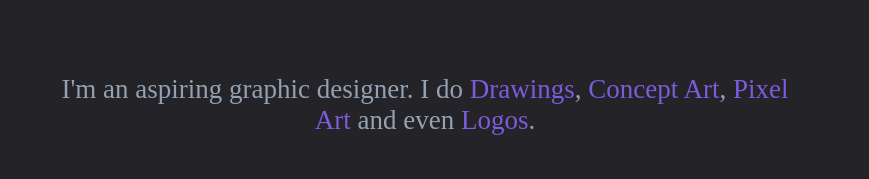
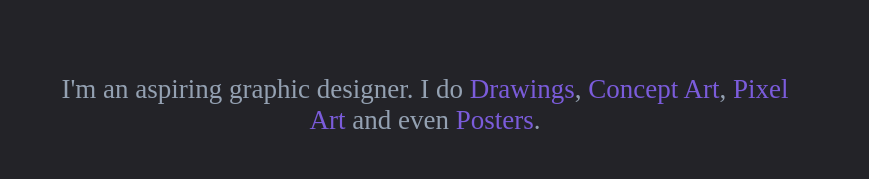
Before and after one commit to TheMiczal/TheMiczal.github.io, a Jekyll site: the page built from index.html, in a window 1280 px wide. Shown: the part 439-618 px from the top of the page, without its empty margins (215-1084 px from the left). Built offline with Jekyll 4.4.1, drawn with Linux system fonts in a browser that asks for light colours; some web fonts are replaced; comment, search, counter and statistics services are not loaded; grey boxes are pictures that could not be loaded.

Commit message:
Update _config.yml

```diff
--- a/_config.yml
+++ b/_config.yml
@@ -42,7 +42,7 @@
 # Main content
 header: Hi.</br>I'm&nbsp;Miczał
 headerParagraph: Art speaks where words are unable to explain.
-indexParagraph1: I'm an aspiring graphic designer. I do <a href="#drawings">Drawings</a>, <a href="#conceptart">Concept Art</a>, <a href="#pixelart">Pixel Art</a> and even <a href="#logos">Logos</a>.
+indexParagraph1: I'm an aspiring graphic designer. I do <a href="#drawings">Drawings</a>, <a href="#conceptart">Concept Art</a>, <a href="#pixelart">Pixel Art</a> and even <a href="#posters">Posters</a>.
 indexParagraph2: Nunc sit amet accumsan mauris. Ut luctus leo ut quam rutrum accumsan.
 
 # Carousel images paths
@@ -125,10 +125,10 @@
         full: "https://unsplash.it/1024/512?random=20"
         min: "https://unsplash.it/400/200?random=20"
   -
-    title: Logos
-    id: logos
+    title: Posters
+    id: posters
     paragraph: Ut condimentum eleifend ante, nec iaculis felis venenatis sit amet. Cras ut augue luctus nibh dignissim pharetra.
-    images: #7
+    images: #5
       -
         full: "https://unsplash.it/1024/512?random=21"
         min: "https://unsplash.it/400/200?random=21"
@@ -144,12 +144,6 @@
       -
         full: "https://unsplash.it/1024/512?random=25"
         min: "https://unsplash.it/400/200?random=25"
-      -
-        full: "https://unsplash.it/1024/512?random=26"
-        min: "https://unsplash.it/400/200?random=26"
-      -
-        full: "https://unsplash.it/1024/512?random=27"
-        min: "https://unsplash.it/400/200?random=27"
 
 # Footer content - please edit the _includes/footer.html file.
 
```
